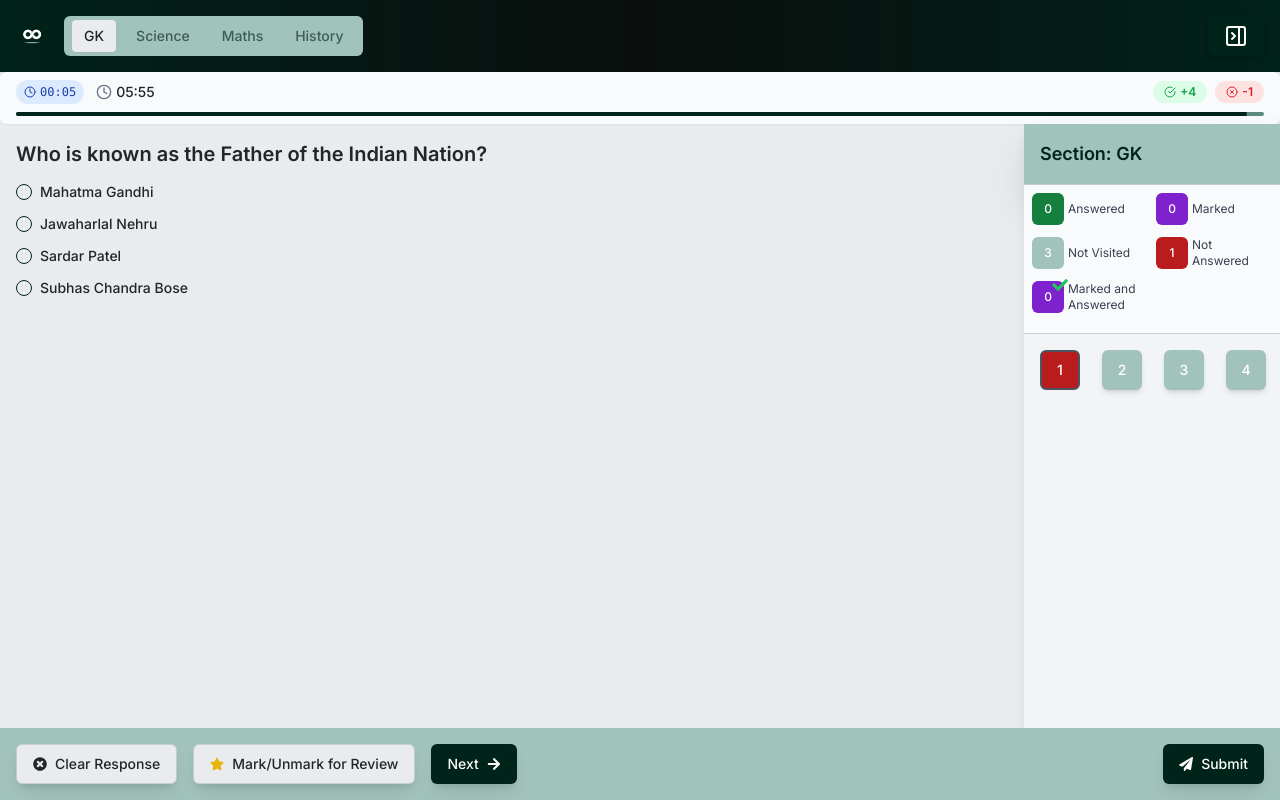
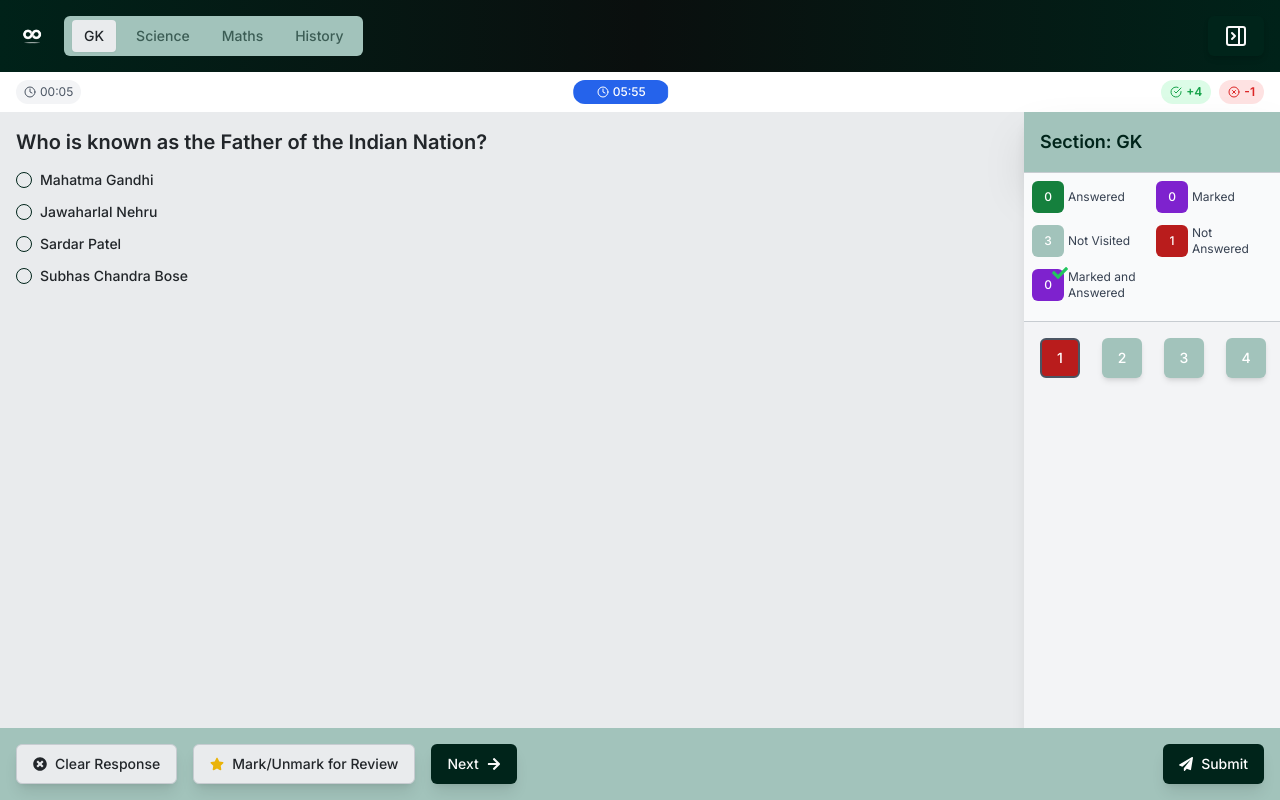
Before and after one commit to destx0/gquiz, a Next.js app: page /test in a window 1280 px wide. Built offline with nearby package versions, Linux system fonts and the light colour scheme.

Commit message:
pill timer

```diff
--- a/src/components/SecondaryHeader.jsx
+++ b/src/components/SecondaryHeader.jsx
@@ -1,6 +1,5 @@
 import React, { useState, useEffect } from "react";
 import useTestStore from "@/store/testStore";
-import { Progress } from "@/components/ui/progress";
 import { Badge } from "@/components/ui/badge";
 import { Clock, CheckCircle, XCircle } from "lucide-react";
 
@@ -77,18 +76,27 @@ const SecondaryHeader = ({ currentSectionIndex, currentQuestionIndex }) => {
 	};
 
 	return (
-		<div className="bg-gray-50 px-4 py-2 rounded-md shadow-sm">
-			<div className="flex items-center justify-between flex-wrap gap-2">
-				<div className="flex items-center space-x-3">
-					<div className="inline-flex items-center bg-blue-100 rounded-full px-2 py-1 text-xs text-blue-800">
+		<div className="bg-white px-4 py-2 flex items-center justify-between text-xs">
+			<div className="inline-flex items-center bg-gray-100 rounded-full px-2 py-1 text-gray-600">
 				<Clock className="w-3 h-3 mr-1" />
-						<span className="font-mono">
-							{formatTime(questionElapsedTime)}
-						</span>
+				<span>{formatTime(questionElapsedTime)}</span>
 			</div>
-					<div className="flex items-center text-sm">
-						<Clock className="w-4 h-4 text-gray-500 mr-1" />
-						<span className="font-medium">
+			<div className="relative w-24 h-6 bg-blue-100 rounded-full overflow-hidden">
+				<div
+					className="absolute inset-0 bg-blue-600"
+					style={{
+						clipPath: `inset(0 ${100 - globalTimeProgress}% 0 0)`,
+					}}
+				></div>
+				<div className="absolute inset-0 flex items-center justify-center">
+					<Clock className="w-3 h-3 mr-1 text-white" />
+					<span
+						className="font-medium"
+						style={{
+							color:
+								globalTimeProgress > 50 ? "white" : "#1e40af",
+						}}
+					>
 						{formatTime(globalTimeRemaining)}
 					</span>
 				</div>
@@ -96,20 +104,16 @@ const SecondaryHeader = ({ currentSectionIndex, currentQuestionIndex }) => {
 			<div className="flex items-center space-x-2">
 				<Badge
 					variant="secondary"
-						className="text-green-600 bg-green-100"
+					className="text-green-600 bg-green-100 h-6 px-2 flex items-center"
 				>
 					<CheckCircle className="w-3 h-3 mr-1" />+{positiveMarks}
 				</Badge>
 				<Badge
 					variant="secondary"
-						className="text-red-600 bg-red-100"
+					className="text-red-600 bg-red-100 h-6 px-2 flex items-center"
 				>
 					<XCircle className="w-3 h-3 mr-1" />-{negativeMarks}
 				</Badge>
-				</div>
-			</div>
-			<div className="mt-2">
-				<Progress value={globalTimeProgress} className="h-1" />
 			</div>
 		</div>
 	);
```
Lines whose indentation alone changed are shown as unchanged.
